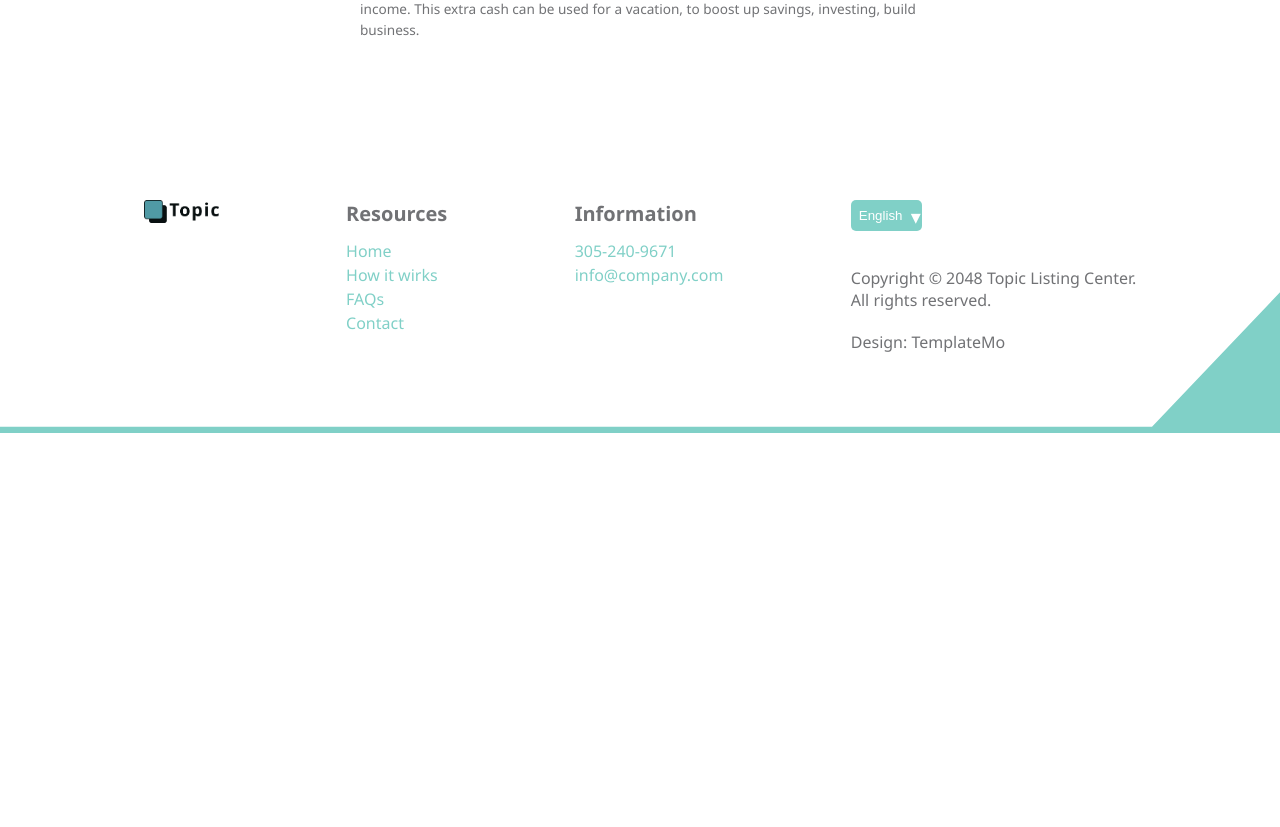
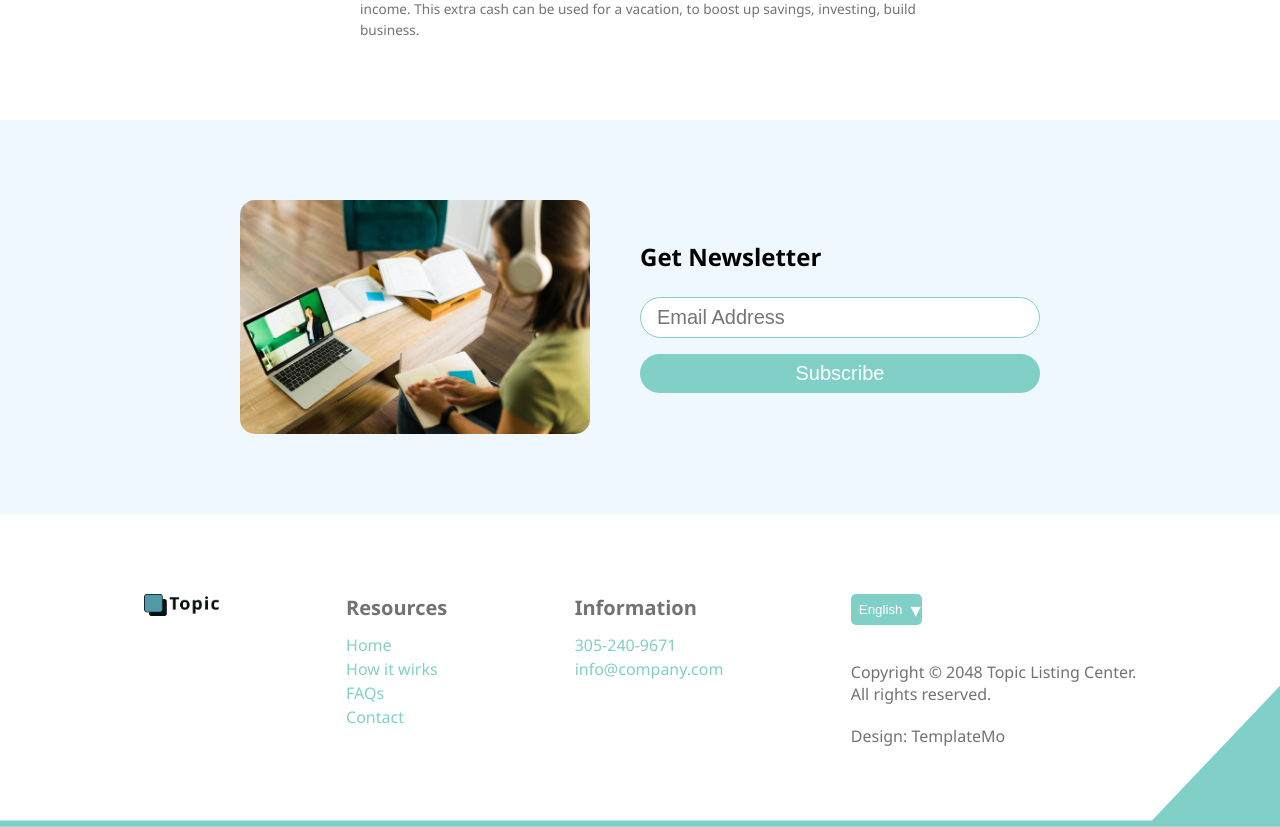
Before and after one commit to smajewski1980/dev_practice_topic, a React (Vite) app: page /web-design in a window 1280 px wide. Shown: the part 1249-2076 px from the top of the page. Before the commit the page ends 1682 px from the top, so only its background shows below. Built offline with nearby package versions, Linux system fonts and the light colour scheme.

Commit message:
created and styled the signUp section of the web design page

```diff
--- /dev/null
+++ b/src/components/WebDesSignUp/WebDesSignUp.jsx
@@ -0,0 +1,45 @@
+import styles from "./WebDesSignUp.module.css";
+import { useState } from "react";
+
+const WebDesSignUp = () => {
+  const [email, setEmail] = useState("");
+
+  function handleInput(e) {
+    setEmail(e.target.value);
+  }
+
+  return (
+    <section className={styles.webDesSignUpSection}>
+      <div className={styles.webDesSignUp}>
+        <div>
+          <img
+            src='/images/rear-view-young-college-student.jpg'
+            alt='rear view young college student using computer'
+          />
+        </div>
+        <div className={styles.signUpContent}>
+          <h3>Get Newsletter</h3>
+
+          <input
+            value={email}
+            onChange={handleInput}
+            type='email'
+            name='email'
+            id='email'
+            placeholder='Email Address'
+          />
+
+          <button
+            onClick={() => {
+              console.log(email);
+            }}
+          >
+            Subscribe
+          </button>
+        </div>
+      </div>
+    </section>
+  );
+};
+
+export default WebDesSignUp;
--- /dev/null
+++ b/src/components/WebDesSignUp/WebDesSignUp.module.css
@@ -0,0 +1,43 @@
+.webDesSignUpSection {
+  background-color: var(--section-bg-color);
+
+  .webDesSignUp {
+    display: grid;
+    grid-template-columns: 50% 50%;
+    align-items: center;
+    padding-block: 5rem;
+    margin-inline: auto;
+    max-width: 50rem;
+
+    h3 {
+      margin-block-end: 0.5rem;
+      font-size: 1.5rem;
+    }
+
+    img {
+      border-radius: 15px;
+      max-width: 350px;
+    }
+
+    .signUpContent {
+      display: grid;
+      gap: 1rem;
+
+      input,
+      button {
+        font-size: 1.25rem;
+        padding: 0.5rem 1rem;
+        border-radius: 100vw;
+      }
+      input {
+        border: 1px solid var(--secondary-color);
+      }
+
+      button {
+        background-color: var(--secondary-color);
+        border: none;
+        color: white;
+      }
+    }
+  }
+}
--- a/src/pages/WebDesign/WebDesign.jsx
+++ b/src/pages/WebDesign/WebDesign.jsx
@@ -1,12 +1,14 @@
 import styles from "./WebDesign.module.css";
 import WebDesHero from "../../components/WebDesHero/WebDesHero";
 import WebDesMain from "../../components/WebDesMain/WebDesMain";
+import WebDesSignUp from "../../components/WebDesSignUp/WebDesSignUp";
 
 const WebDesign = () => {
   return (
     <>
       <WebDesHero />
       <WebDesMain />
+      <WebDesSignUp />
     </>
   );
 };
```
